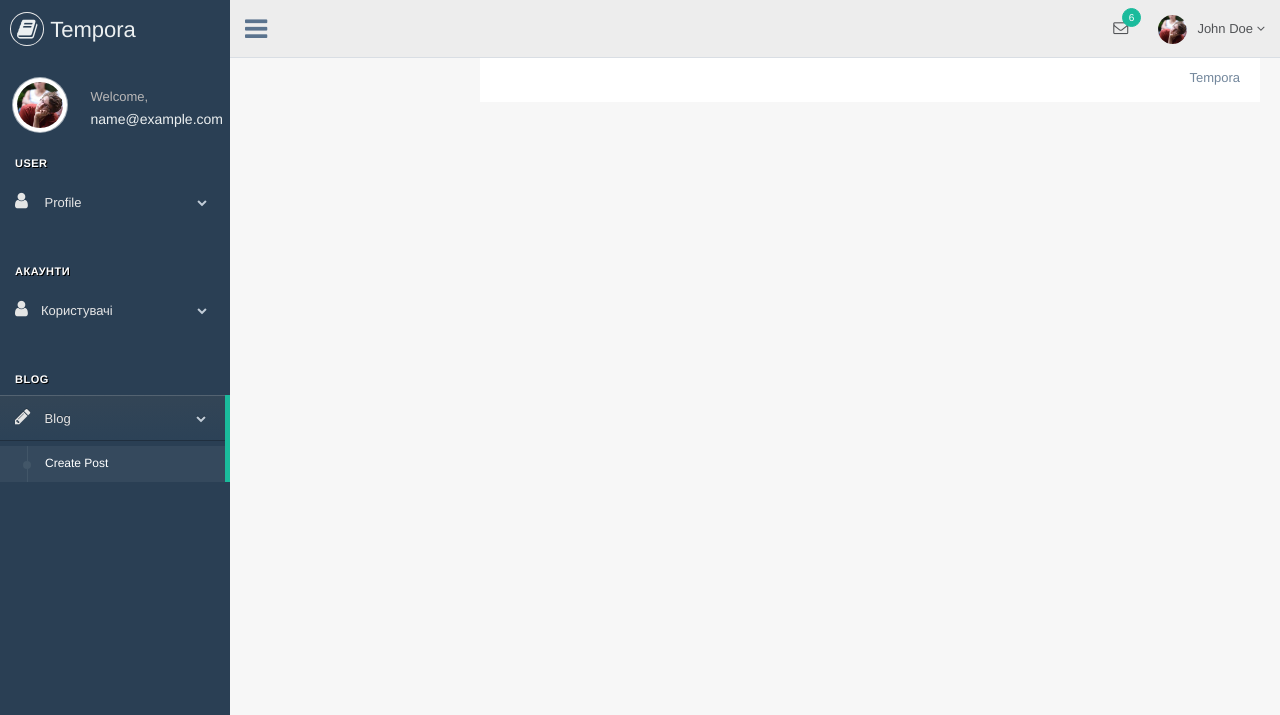
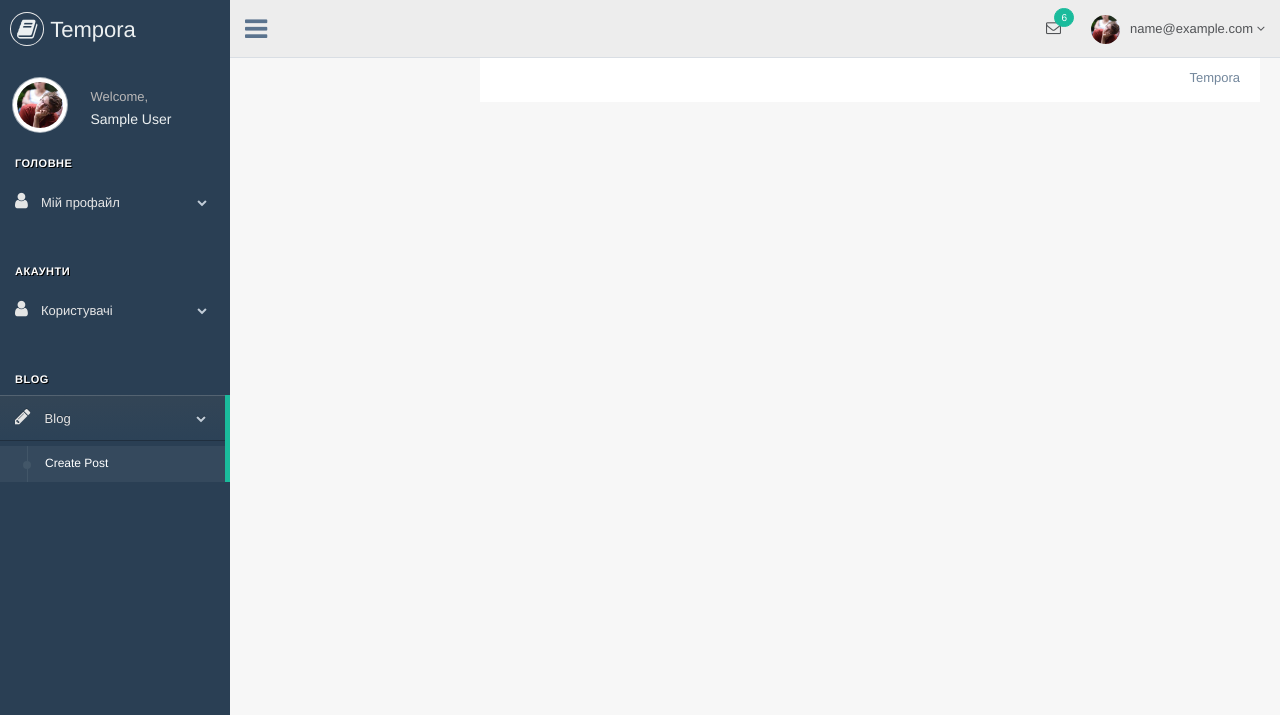
Before and after one commit to biletboh/tempora, a Django app: page /en/dashboard in a window 1280 px wide. Shown: the top 715 px of the page. Run offline with Django 3.2, Linux system fonts and the light colour scheme; the visitor is signed in with stand-in values (Sample User, id 1); some libraries are stand-ins or nearby versions.

Commit message:
added basic templates

```diff
--- a/pbhouse/templates/pbhouse/dashboard.html
+++ b/pbhouse/templates/pbhouse/dashboard.html
@@ -42,7 +42,11 @@
           </div>
           <div class="profile_info">
             <span>Welcome,</span>
-            <h2>{{ user.email }}</h2>
+            {% if user.first_name and user.last_name %}
+            <h2>{{ user.first_name }} {{ user.last_name }}</h2>
+            {% else %}
+            <h2>{{ user.email }} </h2>
+            {% endif %}
           </div>
         </div>
         <!-- /menu profile quick info -->
@@ -52,11 +56,11 @@
         <!-- sidebar menu -->
         <div id="sidebar-menu" class="main_menu_side hidden-print main_menu">
           <div class="menu_section">
-            <h3>User</h3>
+            <h3>{% trans "Головне" %}</h3>
             <ul class="nav side-menu">
-              <li><a><i class="fa fa-user"></i> Profile <span class="fa fa-chevron-down"></span></a>
+              <li><a><i class="fa fa-user"></i>{% trans "Мій профайл" %}<span class="fa fa-chevron-down"></span></a>
               <ul class="nav child_menu">
-                <li><a href="profile.html">Profile</a></li>
+                <li><a href="{% url 'users:edit' user.pk %}">{% trans "Оновити" %}</a></li>
               </ul>
               </li>
             </ul>
@@ -116,7 +120,7 @@
           <ul class="nav navbar-nav navbar-right">
             <li class="">
             <a href="javascript:;" class="user-profile dropdown-toggle" data-toggle="dropdown" aria-expanded="false">
-              <img src="{% static 'pbhouse/img/dima.jpg' %}" alt="">John Doe
+              <img src="{% static 'pbhouse/img/dima.jpg' %}" alt="">{{ user.email }}
               <span class=" fa fa-angle-down"></span>
             </a>
             <ul class="dropdown-menu dropdown-usermenu pull-right">
```
